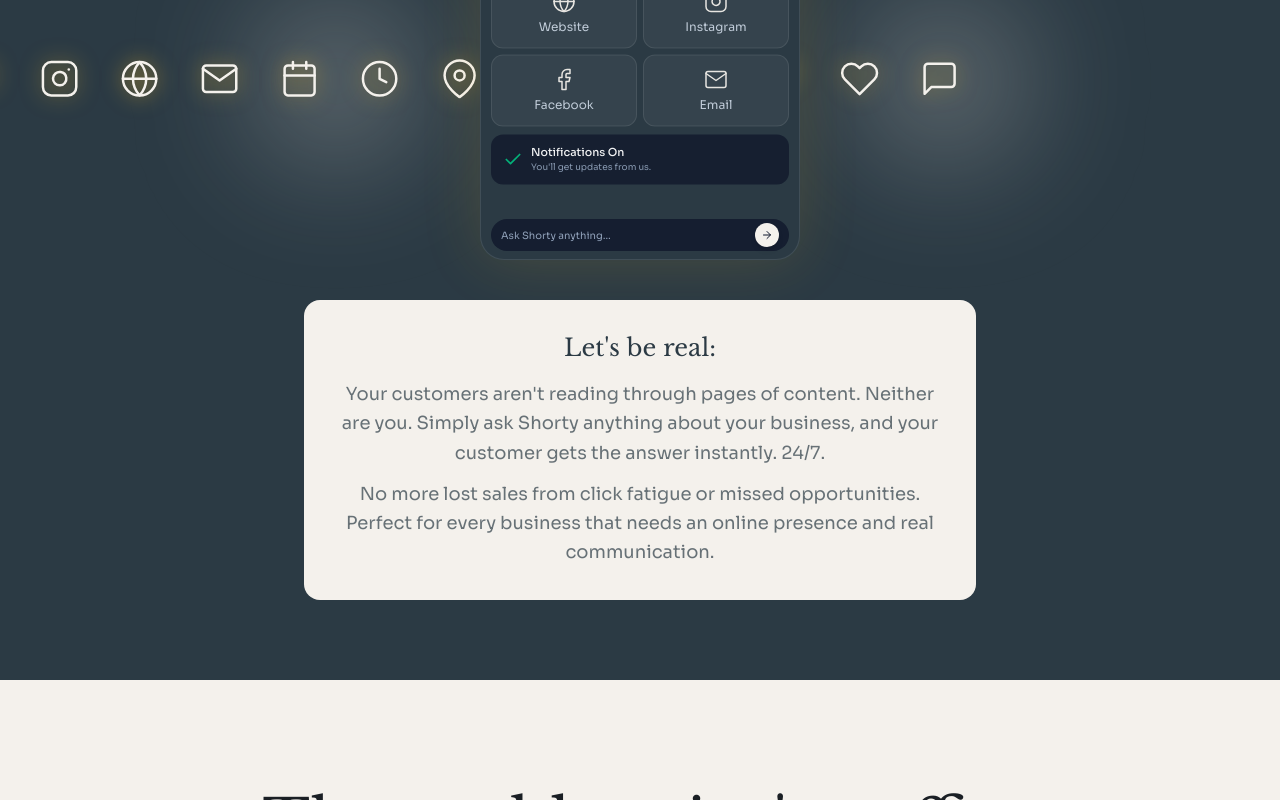
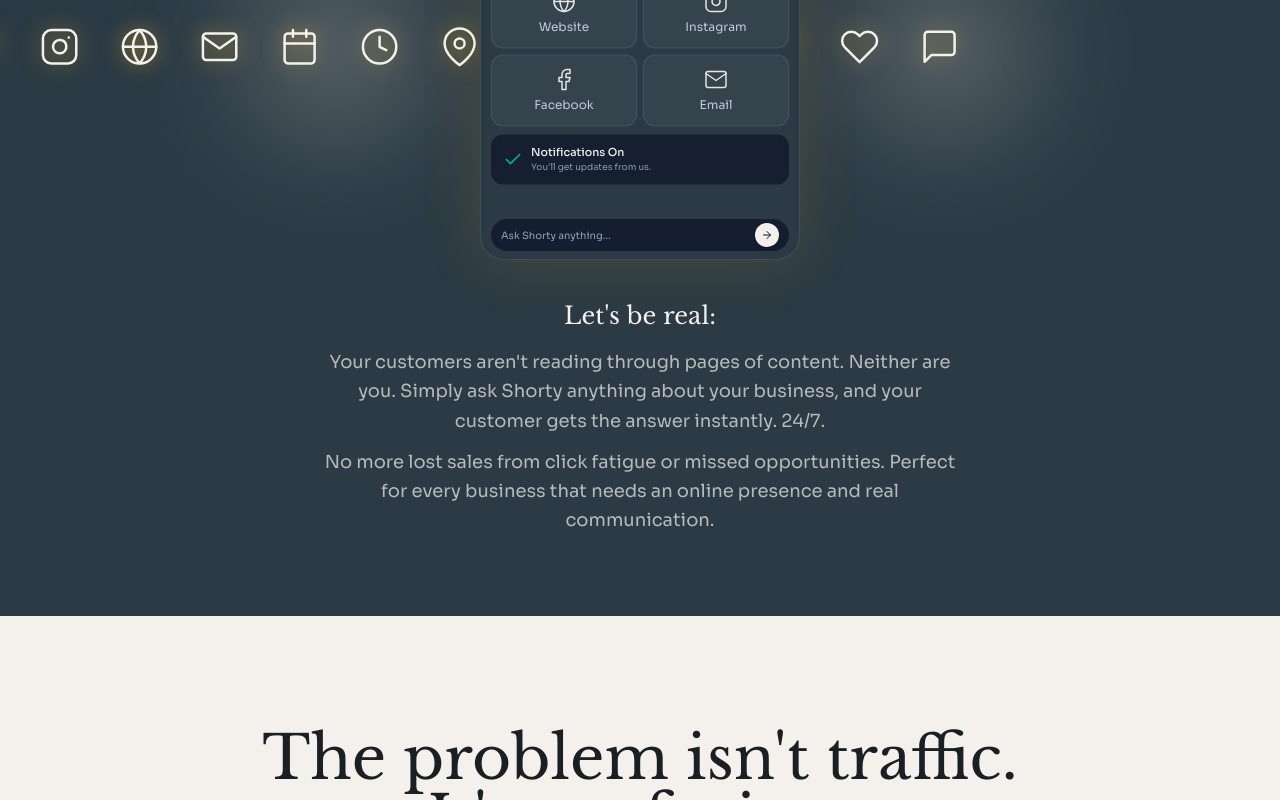
Before and after one commit to Dunzoai/shortlist-pass-hub, a Next.js app: page /smartpages in a window 1280 px wide. Shown: the part 518-1318 px from the top of the page. Built offline with nearby package versions, Linux system fonts and the light colour scheme.

Commit message:
Remove box, use bone text on dark background

```diff
--- a/src/app/smartpages/page.tsx
+++ b/src/app/smartpages/page.tsx
@@ -1133,13 +1133,13 @@ export default function ShortyLandingPage() {
         {/* Modal */}
         <ShortyModal />
 
-        {/* Let's be real box - bone with slate blue text */}
-        <div className="mt-8 md:mt-10 p-6 md:p-8 rounded-2xl bg-[#F4F1EC] max-w-2xl mx-auto text-center z-10">
-          <h3 className="text-xl md:text-2xl font-normal text-[#2B3A44] mb-4" style={{ fontFamily: "var(--font-libre-baskerville)" }}>Let&apos;s be real:</h3>
-          <p className="text-[#2B3A44]/70 text-base md:text-lg leading-relaxed mb-3">
+        {/* Let's be real - bone text on dark background */}
+        <div className="mt-8 md:mt-10 max-w-2xl mx-auto text-center z-10 px-4">
+          <h3 className="text-xl md:text-2xl font-normal text-[#F4F1EC] mb-4" style={{ fontFamily: "var(--font-libre-baskerville)" }}>Let&apos;s be real:</h3>
+          <p className="text-[#F4F1EC]/70 text-base md:text-lg leading-relaxed mb-3">
             Your customers aren&apos;t reading through pages of content. Neither are you. Simply ask Shorty anything about your business, and your customer gets the answer instantly. 24/7.
           </p>
-          <p className="text-[#2B3A44]/70 text-base md:text-lg leading-relaxed">
+          <p className="text-[#F4F1EC]/70 text-base md:text-lg leading-relaxed">
             No more lost sales from click fatigue or missed opportunities. Perfect for every business that needs an online presence and real communication.
           </p>
         </div>
```
